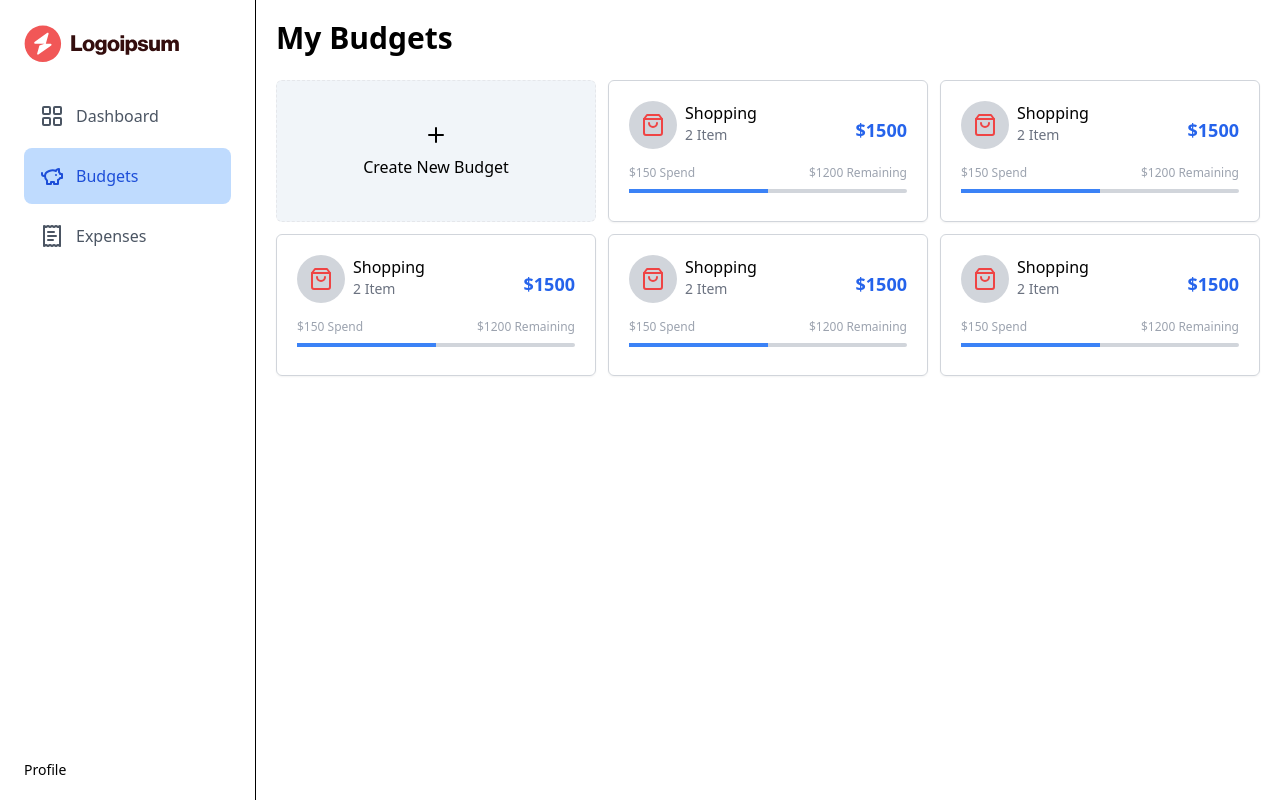
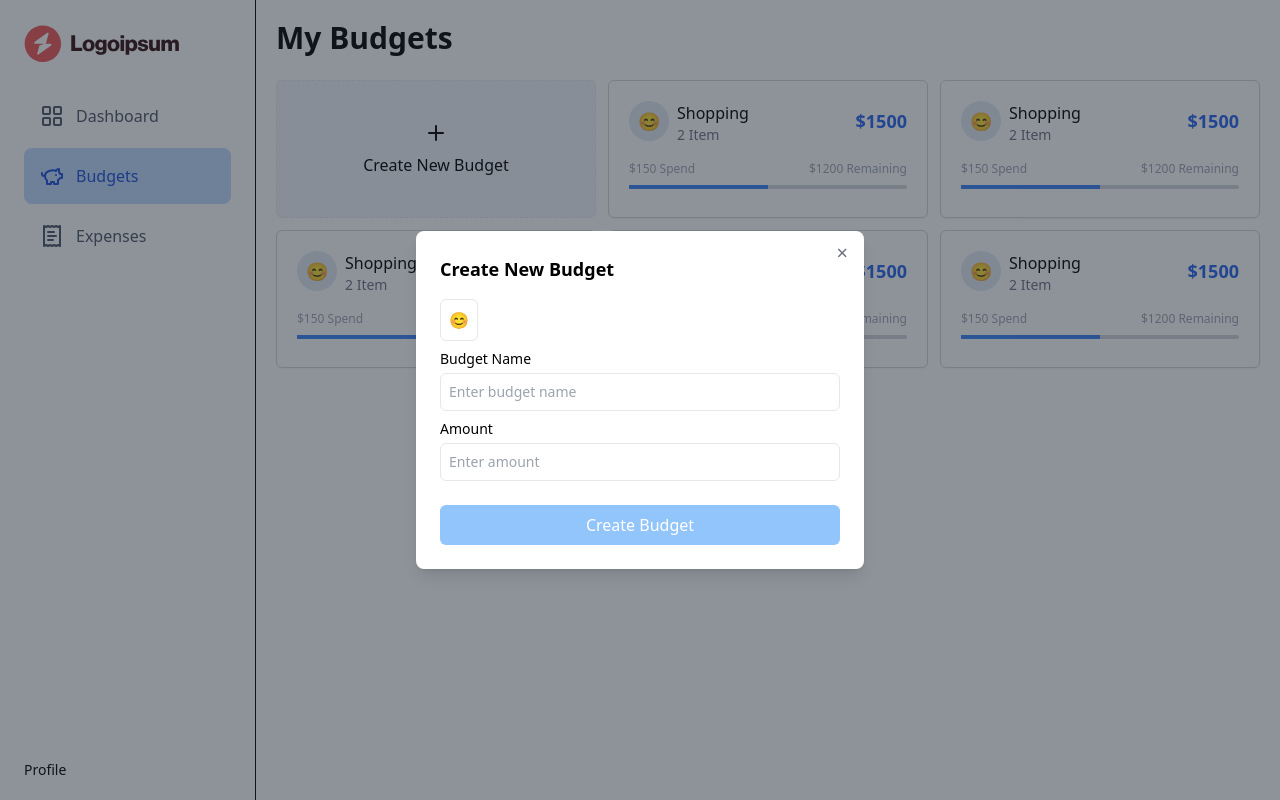
Before and after one commit to vishal2799/Expense-Tracker-React, a React (Vite) app: page /budgets in a window 1280 px wide. Both pictures are taken after a click on the button "Create New Budget". Built offline with nearby package versions, Linux system fonts and the light colour scheme.

Commit message:
create budget form and modal

```diff
--- a/package.json
+++ b/package.json
@@ -10,6 +10,7 @@
     "preview": "vite preview"
   },
   "dependencies": {
+    "emoji-picker-react": "^4.12.0",
     "lucide-react": "^0.453.0",
     "react": "^18.3.1",
     "react-dom": "^18.3.1",
--- a/src/components/BudgetCard.jsx
+++ b/src/components/BudgetCard.jsx
@@ -1,12 +1,10 @@
-import { ShoppingBag } from 'lucide-react';
-
 const BudgetCard = () => {
   return (
     <div className='flex flex-col shadow-sm p-5 pb-7 border border-gray-300 rounded-md'>
       <div className='flex justify-between items-baseline mb-4'>
         <div className='flex gap-2'>
-          <div className='flex flex-col justify-center items-center rounded-full bg-gray-300 p-3'>
-            <ShoppingBag width={24} height={24} className='text-red-500' />
+          <div className='flex flex-col justify-center items-center rounded-full bg-slate-200 h-10 w-10 text-lg'>
+            😊
           </div>
           <div className='flex flex-col'>
             <h4 className='text-base font-medium text-black'>Shopping</h4>
--- /dev/null
+++ b/src/components/CreateBudget.jsx
@@ -0,0 +1,29 @@
+/* eslint-disable react/prop-types */
+import { Plus } from 'lucide-react';
+import CreateBudgetForm from './CreateBudgetForm';
+import { useModal } from '../context/ModalContext';
+
+const CreateBudget = () => {
+  const { openModal } = useModal();
+
+  const openCreateBudgetModal = () => {
+    openModal(<CreateBudgetForm />, 'Create New Budget');
+  };
+  return (
+    <>
+      <div className='flex flex-col justify-center items-center p-5 bg-slate-100 border border-dashed rounded-md'>
+        <button
+          onClick={openCreateBudgetModal}
+          className='flex flex-col gap-2 items-center'
+        >
+          <Plus width={24} height={24} className='text-black' />
+          <h4 className='text-base font-medium text-black'>
+            Create New Budget
+          </h4>
+        </button>
+      </div>
+    </>
+  );
+};
+
+export default CreateBudget;
--- /dev/null
+++ b/src/components/CreateBudgetForm.jsx
@@ -0,0 +1,70 @@
+import EmojiPicker from 'emoji-picker-react';
+import { useState } from 'react';
+
+const CreateBudgetForm = () => {
+  const [emojiIcon, setEmojiIcon] = useState('😊');
+  const [openEmojiPicker, setOpenEmojiPicker] = useState(false);
+  const [budgetName, setBudgetName] = useState('');
+  const [amount, setAmount] = useState('');
+
+  const handleSubmit = (e) => {
+    e.preventDefault();
+    // Pass the form data up to the parent component
+    //onSubmit({ budgetName, amount });
+    console.log(emojiIcon, budgetName, amount);
+    setBudgetName(''); // Clear the form fields after submit
+    setAmount('');
+  };
+  return (
+    <div>
+      <form onSubmit={handleSubmit}>
+        <div className='relative mb-2'>
+          <button
+            className='border border-gray-200 p-2 rounded-md'
+            onClick={() => setOpenEmojiPicker(!openEmojiPicker)}
+          >
+            {emojiIcon}
+          </button>
+          <div className='absolute'>
+            <EmojiPicker
+              open={openEmojiPicker}
+              onEmojiClick={(e) => {
+                setEmojiIcon(e.emoji);
+                setOpenEmojiPicker(false);
+              }}
+            />
+          </div>
+        </div>
+        <label className='block mb-2 text-sm text-black font-medium'>
+          Budget Name
+          <input
+            type='text'
+            value={budgetName}
+            onChange={(e) => setBudgetName(e.target.value)}
+            className='border border-gray-200 bg-transparent p-2 rounded-md mt-1 w-full'
+            placeholder='Enter budget name'
+          />
+        </label>
+        <label className='block mb-2 text-sm text-black font-medium'>
+          Amount
+          <input
+            type='number'
+            value={amount}
+            onChange={(e) => setAmount(e.target.value)}
+            className='border border-gray-200 bg-transparent p-2 rounded-md mt-1 w-full'
+            placeholder='Enter amount'
+          />
+        </label>
+        <button
+          type='submit'
+          disabled={!(budgetName, amount)}
+          className='mt-4 bg-blue-500 w-full text-white py-2 px-4 rounded-md disabled:bg-blue-300'
+        >
+          Create Budget
+        </button>
+      </form>
+    </div>
+  );
+};
+
+export default CreateBudgetForm;
--- /dev/null
+++ b/src/components/Modal.jsx
@@ -0,0 +1,25 @@
+// Modal.js
+import { useModal } from '../context/ModalContext';
+
+const Modal = () => {
+  const { isOpen, closeModal, modalContent, modalTitle } = useModal();
+
+  if (!isOpen) return null;
+
+  return (
+    <div className='fixed inset-0 bg-gray-800 bg-opacity-50 flex items-center justify-center z-50'>
+      <div className='bg-white rounded-lg shadow-lg w-11/12 max-w-md p-6 relative'>
+        <h4 className='text-lg text-black font-semibold'>{modalTitle}</h4>
+        <button
+          className='text-gray-500 text-xl hover:text-gray-900 absolute right-4 top-2'
+          onClick={closeModal}
+        >
+          &times;
+        </button>
+        <div className='mt-4'>{modalContent}</div>
+      </div>
+    </div>
+  );
+};
+
+export default Modal;
--- a/src/components/index.js
+++ b/src/components/index.js
@@ -1,3 +1,6 @@
 import Sidebar from './Sidebar';
 import BudgetCard from './BudgetCard';
-export { Sidebar, BudgetCard };
+import Modal from './Modal';
+import CreateBudget from './CreateBudget';
+import CreateBudgetForm from './CreateBudgetForm';
+export { Sidebar, BudgetCard, Modal, CreateBudget, CreateBudgetForm };
--- /dev/null
+++ b/src/context/ModalContext.jsx
@@ -0,0 +1,29 @@
+/* eslint-disable react/prop-types */
+// ModalContext.js
+import { createContext, useState, useContext } from 'react';
+
+const ModalContext = createContext();
+
+export const useModal = () => useContext(ModalContext);
+
+export const ModalProvider = ({ children }) => {
+  const [isOpen, setIsOpen] = useState(false);
+  const [modalContent, setModalContent] = useState(null);
+  const [modalTitle, setModalTitle] = useState('');
+
+  const openModal = (content, title = '') => {
+    setModalContent(content);
+    setModalTitle(title);
+    setIsOpen(true);
+  };
+
+  const closeModal = () => setIsOpen(false);
+
+  return (
+    <ModalContext.Provider
+      value={{ isOpen, openModal, closeModal, modalContent, modalTitle }}
+    >
+      {children}
+    </ModalContext.Provider>
+  );
+};
--- a/src/layouts/MainLayout.jsx
+++ b/src/layouts/MainLayout.jsx
@@ -1,10 +1,12 @@
 import { useState } from 'react';
 import { Outlet } from 'react-router-dom';
-import { Sidebar } from '../components';
+import { Modal, Sidebar } from '../components';
+import { ModalProvider } from '../context/ModalContext';
 
 const MainLayout = () => {
   const [isSidebarOpen, setIsSidebarOpen] = useState(false);
   return (
+    <ModalProvider>
       <main className='flex items-center justify-center h-dvh bg-white'>
         <div className='flex h-full w-full overflow-hidden relative'>
           <div
@@ -25,6 +27,8 @@
           </div>
         </div>
       </main>
+      <Modal />
+    </ModalProvider>
   );
 };
 
--- a/src/pages/Budget.jsx
+++ b/src/pages/Budget.jsx
@@ -1,24 +1,23 @@
-import { Plus } from 'lucide-react';
+import { useState } from 'react';
+import { CreateBudget } from '../components';
 import BudgetCard from '../components/BudgetCard';
 
 const Budget = () => {
+  const [isModalOpen, setIsModalOpen] = useState(false);
+
+  const toggleModal = () => setIsModalOpen(!isModalOpen);
   return (
+    <>
       <div className='p-5 flex flex-col gap-6'>
         <h2 className='text-3xl font-semibold text-black'>My Budgets</h2>
         <div className='grid grid-cols-1 sm:grid-cols-2 lg:grid-cols-3 gap-3'>
-        <div className='flex flex-col justify-center items-center p-5 bg-slate-100 border border-dashed rounded-md'>
-          <button className='flex flex-col gap-2 items-center'>
-            <Plus width={24} height={24} className='text-black' />
-            <h4 className='text-base font-medium text-black'>
-              Create New Budget
-            </h4>
-          </button>
-        </div>
+          <CreateBudget onClick={toggleModal} />
           {[1, 2, 3, 4, 5].map((budget, index) => (
             <BudgetCard key={index} />
           ))}
         </div>
       </div>
+    </>
   );
 };
 
```
Also changed, not shown: 1 other file (tests, documents, lock files or other folders). Lines whose indentation alone changed are shown as unchanged.
